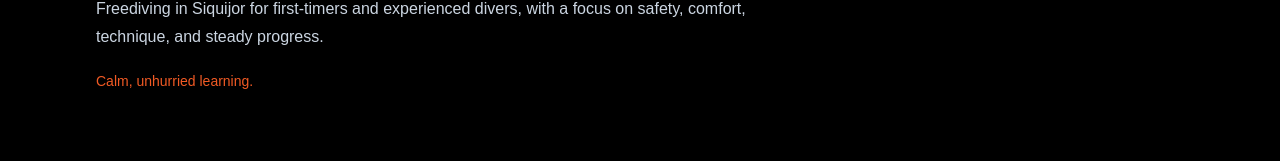
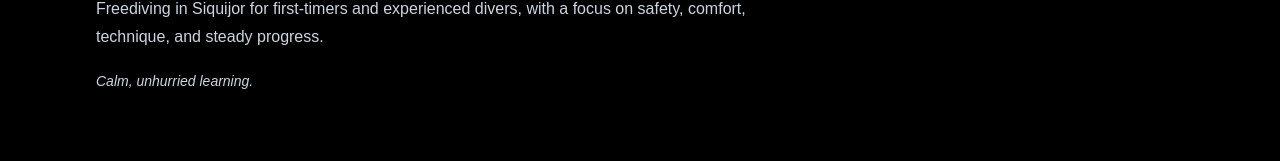
Before and after one commit to cbmserino-cyber/swake-diving-center, a Next.js app: page / in a window 1280 px wide. Shown: the part 238-399 px from the top of the page. Built offline with nearby package versions, Linux system fonts and the light colour scheme.

Commit message:
Update page.tsx

```diff
--- a/app/page.tsx
+++ b/app/page.tsx
@@ -13,7 +13,11 @@ export default function HomePage() {
         eyebrow=""
         title="Local, safety-first freediving in Siquijor"
         description="Freediving in Siquijor for first-timers and experienced divers, with a focus on safety, comfort, technique, and steady progress."
-        kicker="Calm, unhurried learning."
+        kicker={
+          <span className="text-sm italic text-slate-300">
+            Calm, unhurried learning.
+          </span>
+}
       />
 
       <section className="mx-auto max-w-6xl px-6 py-14 lg:px-8">
```
